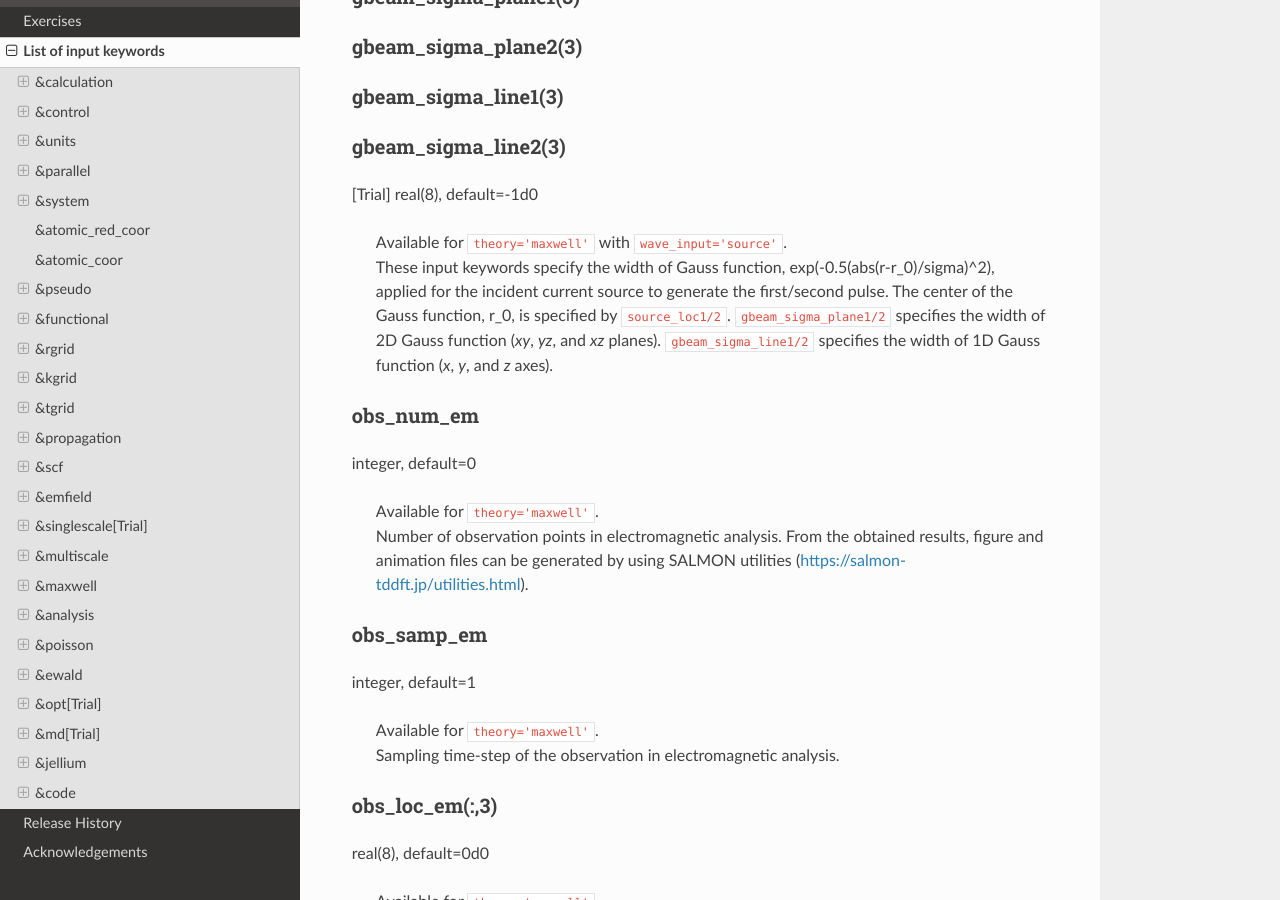
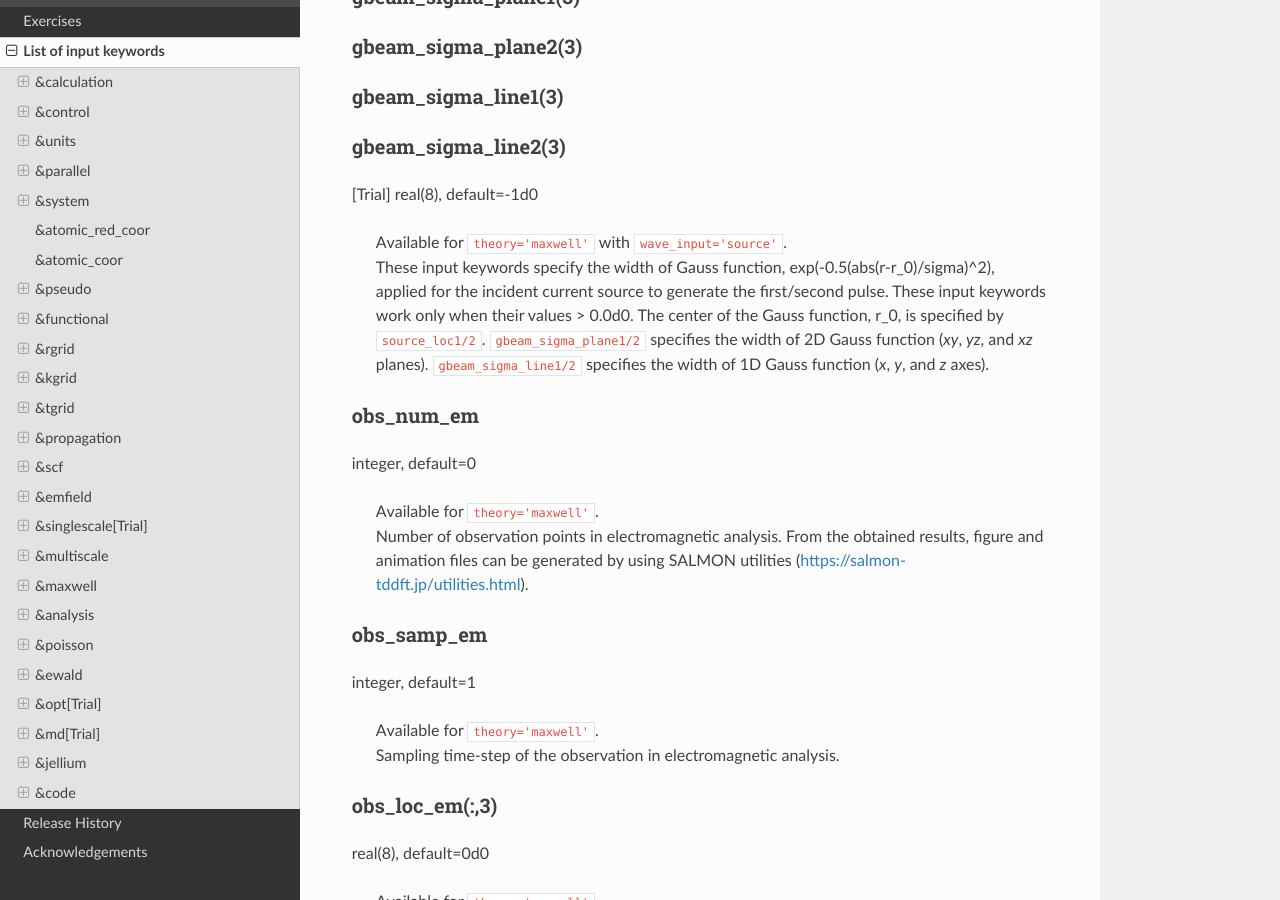
Before and after one commit to SALMON-TDDFT/SALMON-DOCS, a Sphinx documentation site: the page built from source/input_keyword_list.rst, in a window 1280 px wide and 900 px high, scrolled down 35483 px. Built offline with Sphinx 7.4.7 and the Read the Docs theme 2.0.0, drawn with Linux system fonts in a browser that asks for light colours; formulas are drawn with MathJax 3.

Commit message:
Update input_keyword_list.rst

```diff
--- a/source/input_keyword_list.rst
+++ b/source/input_keyword_list.rst
@@ -1819,7 +1819,7 @@ gbeam_sigma_line2(3)
 [Trial] real(8), default=-1d0
 
    | Available for ``theory='maxwell'`` with ``wave_input='source'``.
-   | These input keywords specify the width of Gauss function, exp(-0.5(abs(r-r_0)/sigma)^2), applied for the incident current source to generate the first/second pulse. The center of the Gauss function, r_0, is specified by ``source_loc1/2``. ``gbeam_sigma_plane1/2`` specifies the width of 2D Gauss function (\ *xy*\ , *yz*\ , and *xz* planes). ``gbeam_sigma_line1/2`` specifies the width of 1D Gauss function (\ *x*\ , *y*\ , and *z* axes).
+   | These input keywords specify the width of Gauss function, exp(-0.5(abs(r-r_0)/sigma)^2), applied for the incident current source to generate the first/second pulse. These input keywords work only when their values > 0.0d0. The center of the Gauss function, r_0, is specified by ``source_loc1/2``. ``gbeam_sigma_plane1/2`` specifies the width of 2D Gauss function (\ *xy*\ , *yz*\ , and *xz* planes). ``gbeam_sigma_line1/2`` specifies the width of 1D Gauss function (\ *x*\ , *y*\ , and *z* axes).
 
 .. _obs_num_em:
 
```
